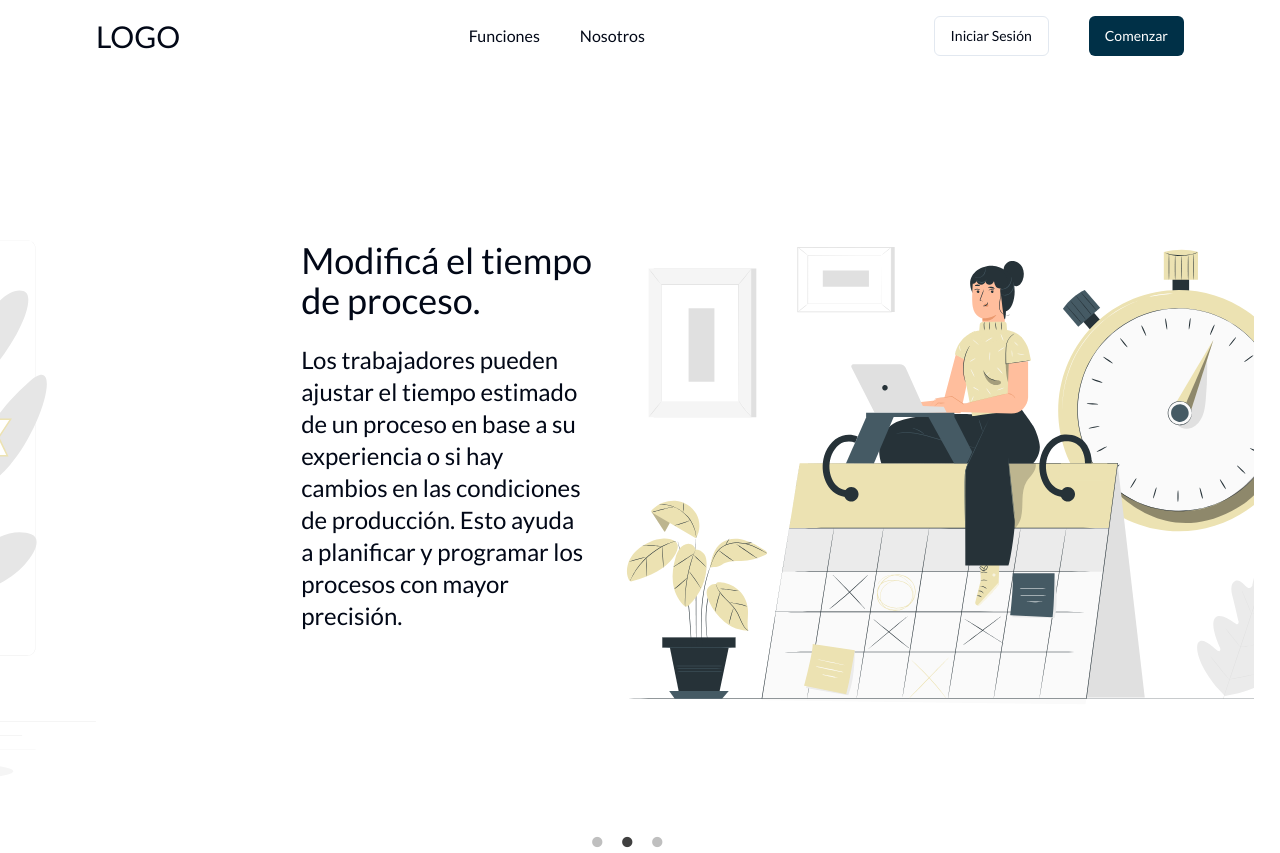
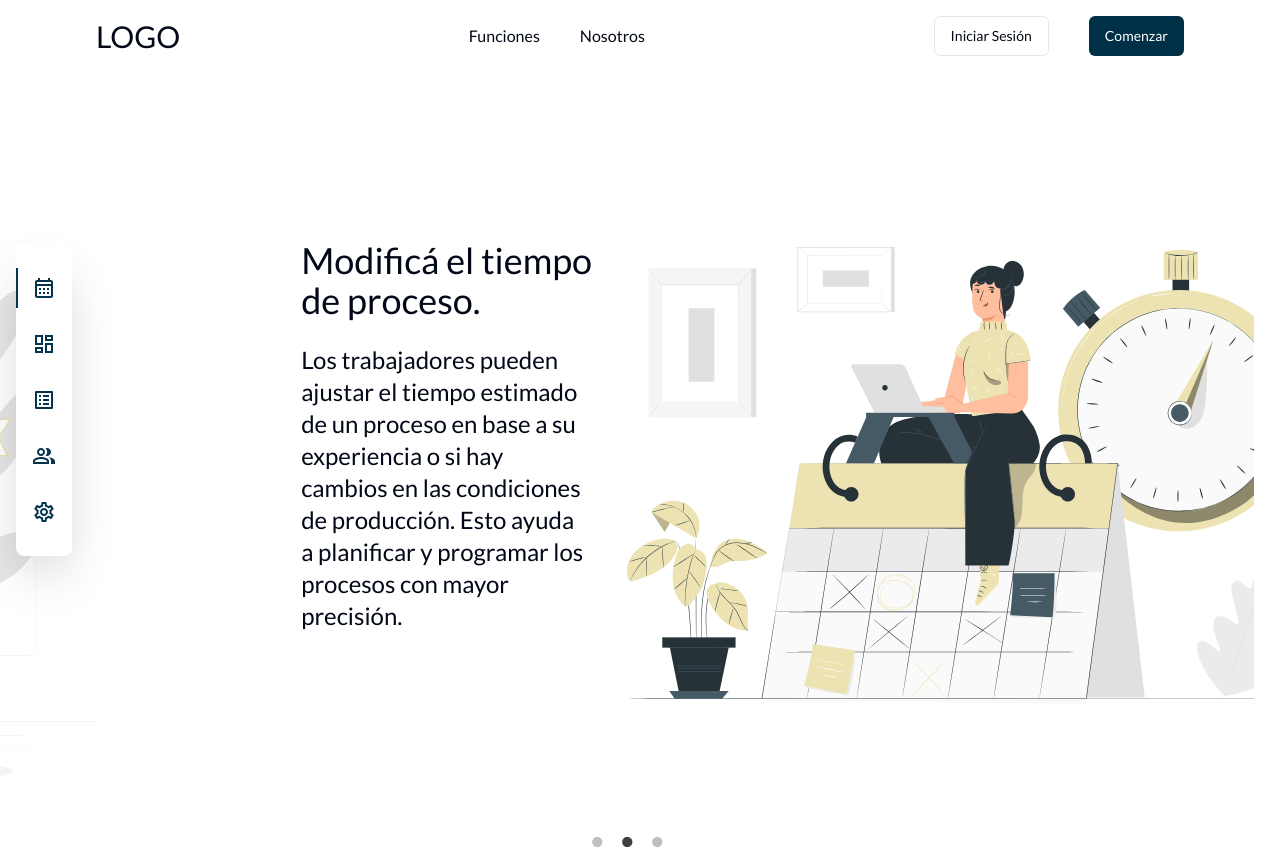
Before and after one commit to No-Country/s13-11-m-java, a React (Vite) app in the folder frontend/: page / in a window 1280 px wide. Built offline with nearby package versions, Linux system fonts and the light colour scheme.

Commit message:
Build Sidebar component

```diff
--- a/frontend/package.json
+++ b/frontend/package.json
@@ -15,7 +15,7 @@
   },
   "lint-staged": {
     "**/*.{js,jsx,ts,tsx}": [
-      "eslint --fix",
+      "eslint --fix --report-unused-disable-directives --max-warnings 0",
       "prettier --write"
     ]
   },
--- /dev/null
+++ b/frontend/src/components/Sidebar/Sidebar.tsx
@@ -0,0 +1,65 @@
+import { Button } from "@/components/ui/button";
+import { cn } from "@/lib/utils";
+import { useState } from "react";
+import {
+  MdOutlineCalendarMonth,
+  MdOutlineDashboard,
+  MdOutlineListAlt,
+  MdOutlinePeopleAlt,
+  MdOutlineSettings,
+} from "react-icons/md";
+
+const menuItems = [
+  {
+    icon: <MdOutlineCalendarMonth size={24} />,
+    label: "Calendario",
+  },
+  {
+    icon: <MdOutlineDashboard size={24} />,
+    label: "Dashboard",
+  },
+  {
+    icon: <MdOutlineListAlt size={24} />,
+    label: "Listado",
+  },
+  {
+    icon: <MdOutlinePeopleAlt size={24} />,
+    label: "Listado",
+  },
+  {
+    icon: <MdOutlineSettings size={24} />,
+    label: "Configuración",
+  },
+];
+
+const Sidebar = () => {
+  const [active, setActive] = useState(0);
+
+  const handleChange = (index: number) => {
+    setActive(index);
+  };
+
+  return (
+    <div className="fixed left-4 z-10 flex h-screen items-center">
+      <nav className="relative flex flex-col items-center justify-center space-y-4 rounded-lg bg-white py-6 text-[#05344f] shadow-2xl">
+        {menuItems.map((item, index) => (
+          <Button
+            key={index}
+            className={cn(
+              "hover:bg-slate-30 ",
+              active === index &&
+                "before: relative transition-all duration-300 ease-in-out before:absolute before:left-0 before:h-full before:w-0.5 before:bg-[#05344f]"
+            )}
+            variant="ghost"
+            aria-label={item.label}
+            onClick={() => handleChange(index)}
+          >
+            {item.icon}
+          </Button>
+        ))}
+      </nav>
+    </div>
+  );
+};
+
+export default Sidebar;
--- a/frontend/src/pages/OnBoarding/OnBoarding.tsx
+++ b/frontend/src/pages/OnBoarding/OnBoarding.tsx
@@ -1,13 +1,13 @@
-import React from "react";
-import Slider from "react-slick";
-import OnboardingHeader from "../../components/OnBoardingHeader";
-import { Button } from "@/components/ui/button";
-import "slick-carousel/slick/slick.css";
-import "slick-carousel/slick/slick-theme.css";
-import "./OnBoarding.css";
 import slideImage1 from "@/assets/slide_1.svg";
 import slideImage2 from "@/assets/slide_2.svg";
 import slideImage3 from "@/assets/slide_3.svg";
+import Sidebar from "@/components/Sidebar/Sidebar";
+import { Button } from "@/components/ui/button";
+import Slider from "react-slick";
+import "slick-carousel/slick/slick-theme.css";
+import "slick-carousel/slick/slick.css";
+import OnboardingHeader from "../../components/OnBoardingHeader";
+import "./OnBoarding.css";
 
 const settings = {
   dots: true,
@@ -22,6 +22,8 @@ const settings = {
 const Carousel: React.FC = () => {
   return (
     <div className="w-full">
+      <Sidebar />
+
       <OnboardingHeader />
       <div className="w-[98%] pt-10">
         <Slider {...settings}>
```
Also changed, not shown: 1 other file (tests, documents, lock files or other folders).
